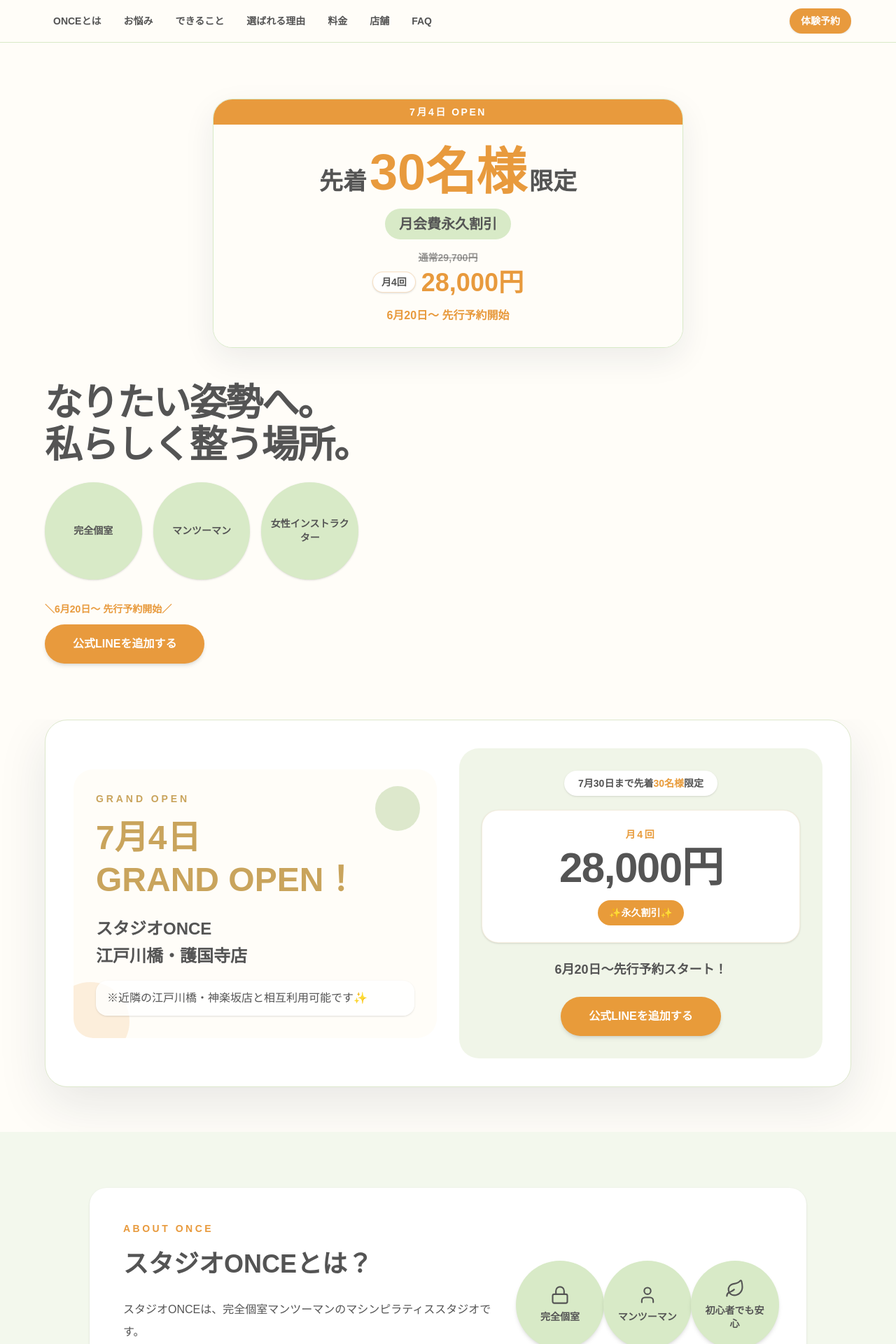
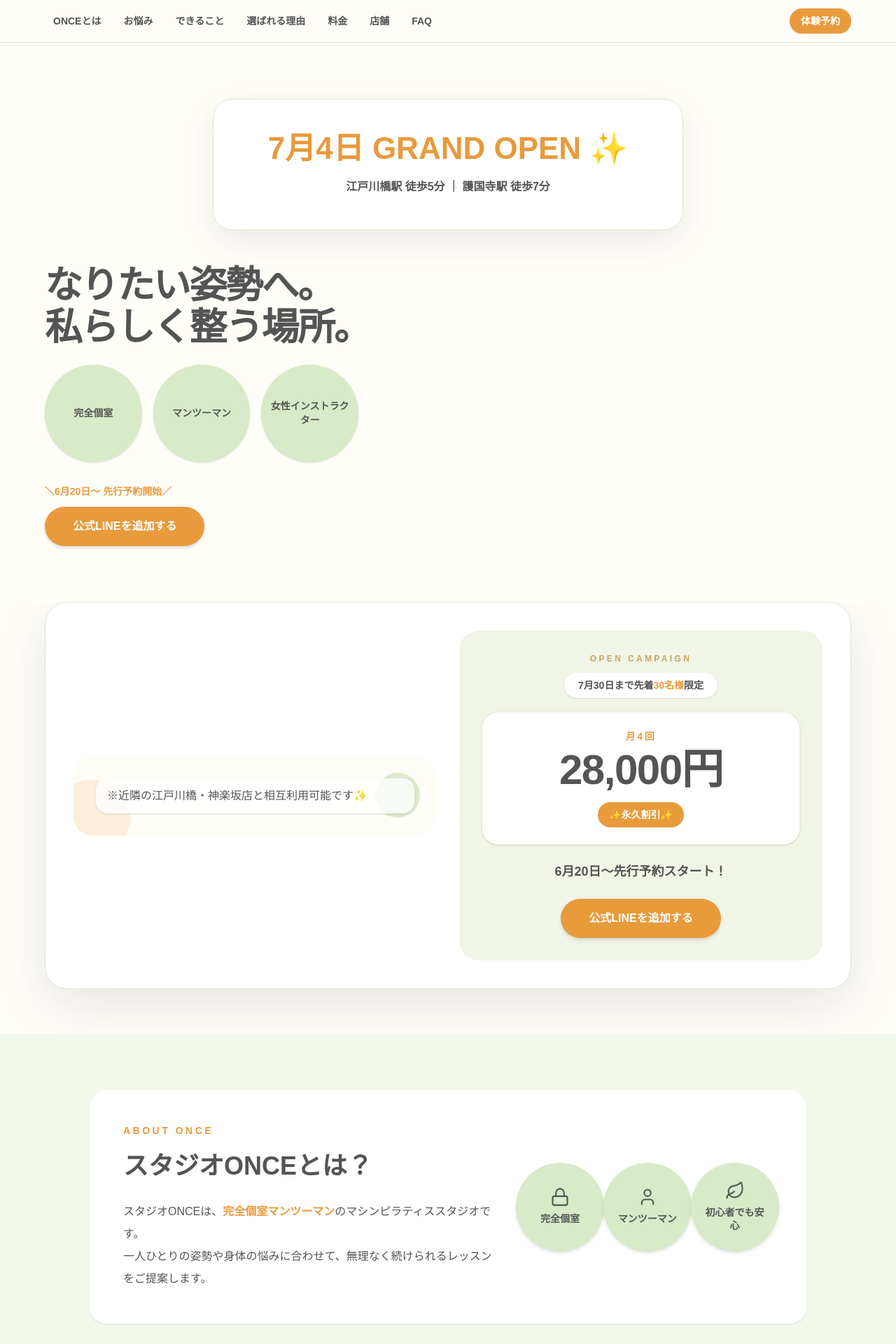
Before and after one commit to kikushunn/once-lp, a Next.js app: page / in a window 1280 px wide. Shown: the top 1920 px of the page at 70% size. Built offline with nearby package versions, Linux system fonts and the light colour scheme.

Commit message:
update customer lp layout

```diff
--- a/app/page.tsx
+++ b/app/page.tsx
@@ -48,6 +48,26 @@
   return title.split(pattern).map((part, index) =>
     reasonTitleKeywords.includes(part) ? (
       <span key={`${part}-${index}`} className="text-[#E89A3D]">
+        {part}
+      </span>
+    ) : (
+      part
+    )
+  );
+};
+
+const aboutTextKeywords = [
+  "江戸川橋",
+  "護国寺駅",
+  "完全個室マンツーマン",
+];
+
+const highlightAboutText = (text: string) => {
+  const pattern = new RegExp(`(${aboutTextKeywords.join("|")})`, "g");
+
+  return text.split(pattern).map((part, index) =>
+    aboutTextKeywords.includes(part) ? (
+      <span key={`${part}-${index}`} className="font-bold text-[#E89A3D]">
         {part}
       </span>
     ) : (
@@ -196,46 +216,20 @@
       {/* 1 Hero */}
 <section className="relative overflow-hidden bg-[#fffdf8] px-6 py-10 md:py-20">
   <div className="mx-auto max-w-6xl">
-    <div className="mx-auto mb-8 max-w-md overflow-hidden rounded-[28px] border border-[#D8EAC7] bg-white text-center shadow-[0_16px_45px_rgba(23,35,59,0.08)] md:mb-12 md:max-w-2xl">
-      <p className="bg-[#E89A3D] px-4 py-2 text-sm font-bold tracking-[0.18em] text-white">
-        {hero.openDate}
+    <div className="mx-auto mb-8 max-w-md rounded-[28px] border border-[#D8EAC7] bg-white px-5 py-9 text-center shadow-[0_16px_45px_rgba(23,35,59,0.08)] md:mb-12 md:max-w-2xl md:px-10 md:py-12">
+      <p className="whitespace-nowrap text-[25px] font-extrabold leading-none tracking-normal text-[#E89A3D] md:text-[44px]">
+        7月4日 GRAND OPEN ✨
       </p>
 
-      <div className="bg-[#fffdf8] px-5 py-6 md:px-8 md:py-8">
-        <div className="flex flex-nowrap items-baseline justify-center gap-1 whitespace-nowrap text-center font-bold leading-none">
-          <span className="text-[22px] text-[#545454] md:text-[34px]">先着</span>
-          <span className="text-[52px] text-[#E89A3D] md:text-[72px]">30名様</span>
-          <span className="text-[22px] text-[#545454] md:text-[34px]">限定</span>
-        </div>
-
-        <p className="mx-auto mt-4 inline-flex rounded-full bg-[#D8EAC7] px-5 py-2 text-lg font-bold text-[#545454] md:text-xl">
-          {heroCampaign.discountText}
-        </p>
-
-        <div className="mt-4 flex flex-col items-center justify-center gap-2">
-          <span className="text-sm font-bold text-[#545454]/60 line-through">
-            {heroCampaign.normalPrice}
-          </span>
-          <div className="flex items-end justify-center gap-2">
-            <span className="mb-1 rounded-full border border-[#E89A3D]/30 bg-white px-3 py-1 text-xs font-bold text-[#545454] shadow-sm md:text-sm">
-              {heroCampaign.planName}
-            </span>
-            <span className="text-3xl font-extrabold leading-none text-[#E89A3D] md:text-4xl">
-              {heroCampaign.campaignPrice}
-            </span>
-          </div>
-        </div>
-
-        <p className="mt-4 text-sm font-bold leading-relaxed text-[#E89A3D] md:text-base">
-          {hero.campaignStartText || heroCampaign.reservationText}
-        </p>
-      </div>
+      <p className="mt-5 whitespace-nowrap text-[12px] font-bold leading-relaxed text-[#545454] md:text-base">
+        江戸川橋駅 徒歩5分 ｜ 護国寺駅 徒歩7分
+      </p>
     </div>
 
     <div className="grid items-center gap-8 md:grid-cols-[minmax(0,1fr)_minmax(0,1fr)] md:gap-12">
 
     {/* 左側テキスト */}
-    <div className="order-2 w-full min-w-0 text-center md:order-1 md:max-w-[680px] md:text-left">
+    <div className="order-1 w-full min-w-0 text-center md:order-1 md:max-w-[680px] md:text-left">
       {hero.topCopy && (
         <p className="mb-4 text-sm font-bold tracking-[0.2em] text-[#E89A3D]">
           {hero.topCopy}
@@ -245,6 +239,16 @@
       <h1 className="mx-auto mb-6 max-w-full break-words whitespace-pre-line text-balance text-[42px] font-bold leading-[1.18] tracking-normal text-[#545454] [overflow-wrap:anywhere] md:mx-0 md:max-w-[640px] md:text-[clamp(2.8rem,4.2vw,4.8rem)] md:leading-[1.12] md:tracking-[-0.04em]">
   {heroTitle}
 </h1>
+
+<div className="relative mb-8 w-full min-w-0 overflow-hidden md:hidden">
+      <div className="absolute -right-6 -top-6 h-40 w-40 rounded-full bg-[#D8EAC7] opacity-70" />
+      <div className="absolute -bottom-6 -left-6 h-32 w-32 rounded-full bg-[#F6C58A] opacity-70" />
+
+      <ImageBox
+        label="Hero"
+        image={hero.imageUrl || "/images/hero.jpg"}
+      />
+    </div>
 
 <div className="mx-auto mb-8 grid max-w-sm grid-cols-3 gap-3 md:mx-0 md:max-w-md md:gap-4">
       {[hero.tag1, hero.tag2, hero.tag3].map((item) => (
@@ -275,7 +279,7 @@
     </div>
 
     {/* 右側画像 */}
-    <div className="relative order-1 w-full min-w-0 overflow-hidden md:order-2">
+    <div className="relative order-2 hidden w-full min-w-0 overflow-hidden md:order-2 md:block">
       <div className="absolute -right-6 -top-6 h-40 w-40 rounded-full bg-[#D8EAC7] opacity-70" />
       <div className="absolute -bottom-6 -left-6 h-32 w-32 rounded-full bg-[#F6C58A] opacity-70" />
 
@@ -297,28 +301,16 @@
               <div className="absolute right-6 top-6 h-16 w-16 rounded-full bg-[#DDE8CC]" />
               <div className="absolute -bottom-8 -left-8 h-28 w-28 rounded-full bg-[#E89B3A]/15" />
 
-              <p className="relative mb-4 text-sm font-bold tracking-[0.28em] text-[#C9A45C]">
-                GRAND OPEN
-              </p>
-
-              <h2 className="relative mb-5 text-3xl font-bold leading-tight text-[#C9A45C] md:text-5xl">
-                7月4日
-                <br />
-                GRAND OPEN！
-              </h2>
-
-              <p className="relative mb-4 text-xl font-bold leading-relaxed md:text-2xl">
-                スタジオONCE
-                <br />
-                江戸川橋・護国寺店
-              </p>
-
               <p className="relative rounded-2xl bg-white/80 px-4 py-3 text-sm leading-relaxed text-[#545454] shadow-sm md:text-base">
                 ※近隣の江戸川橋・神楽坂店と相互利用可能です✨
               </p>
             </div>
 
             <div className="rounded-[28px] bg-[#DDE8CC]/45 p-6 text-center md:p-8">
+              <p className="mb-3 text-xs font-bold tracking-[0.28em] text-[#C9A45C]">
+                OPEN CAMPAIGN
+              </p>
+
               <p className="mx-auto mb-5 inline-flex rounded-full bg-white px-5 py-2 text-sm font-bold text-[#545454] shadow-sm">
                 <span>7月30日まで先着</span>
                 <span className="!text-[#E89B3A]">30名様</span>
@@ -358,6 +350,43 @@
         </div>
       </section>
 
+      {sessionImages.length > 0 && (
+        <section className="bg-[#FFFDF8] px-6 py-16">
+          <div className="mx-auto max-w-6xl overflow-hidden">
+            <div className="mb-8 text-center">
+              <p className="mb-3 text-xs font-bold tracking-[0.35em] text-[#E89A3D]">
+                STUDIO ONCE
+              </p>
+
+              <h2 className="text-2xl font-bold leading-snug text-[#545454] md:text-3xl">
+                初めての方でも安心。
+                <br />
+                マンツーマンレッスンの様子
+              </h2>
+            </div>
+
+            <div className="relative -mx-6 overflow-hidden py-2">
+              <div className="session-slider-track flex gap-5 px-6 md:gap-6">
+                {[...sessionImages, ...sessionImages].map(
+                  (item, index) => (
+                    <Image
+                      key={`campaign-session-${item.id}-${index}`}
+                      src={item.imageUrl}
+                      alt={item.title || "セッション風景"}
+                      width={360}
+                      height={288}
+                      sizes="(min-width: 768px) 360px, 260px"
+                      unoptimized
+                      className="h-64 w-[260px] shrink-0 rounded-[28px] object-cover shadow-md md:h-72 md:w-[360px]"
+                    />
+                  )
+                )}
+              </div>
+            </div>
+          </div>
+        </section>
+      )}
+
       {aboutData.imageUrl && (
         <section className="bg-[#FFFDF8] px-6 py-[60px]">
           <div className="mx-auto max-w-6xl">
@@ -387,7 +416,7 @@
               </h2>
 
               <p className="whitespace-pre-line leading-relaxed text-[#545454] md:leading-8">
-                {aboutData.text}
+                {highlightAboutText(aboutData.text)}
               </p>
             </div>
 
```
